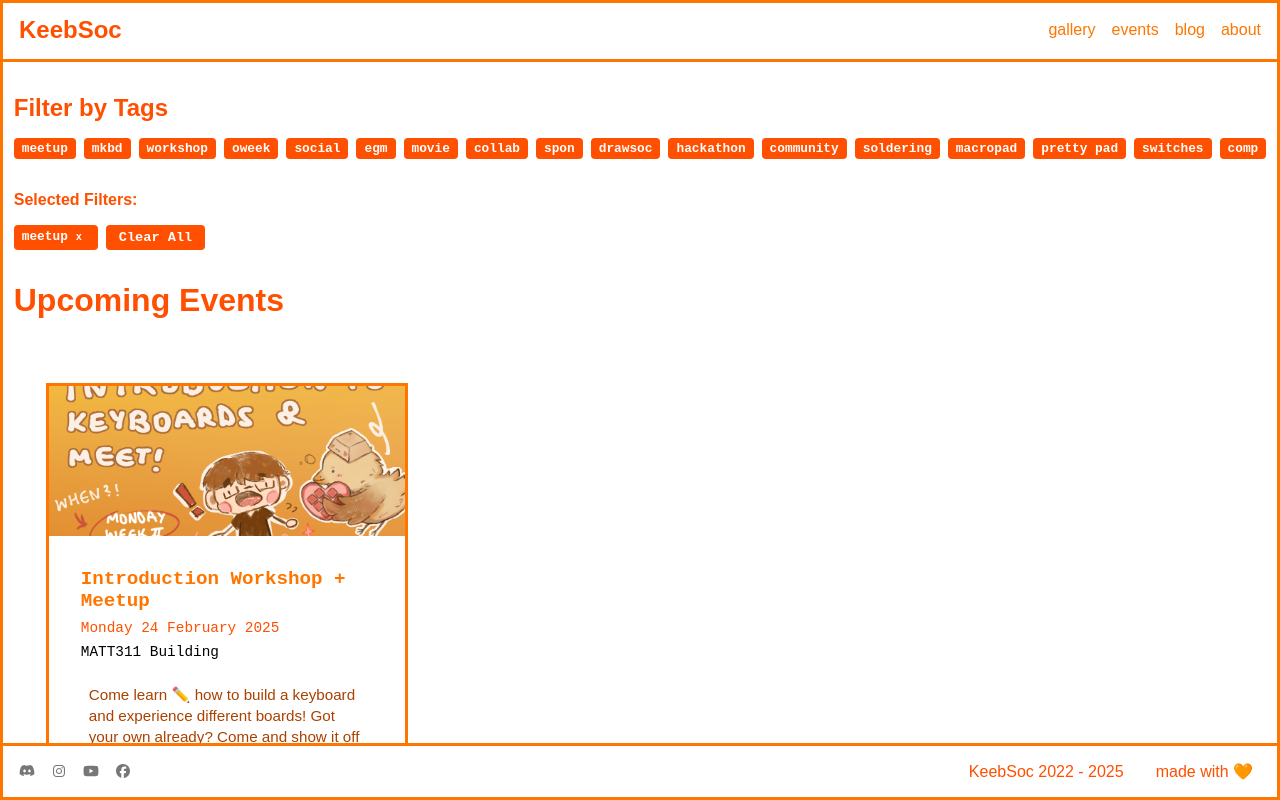
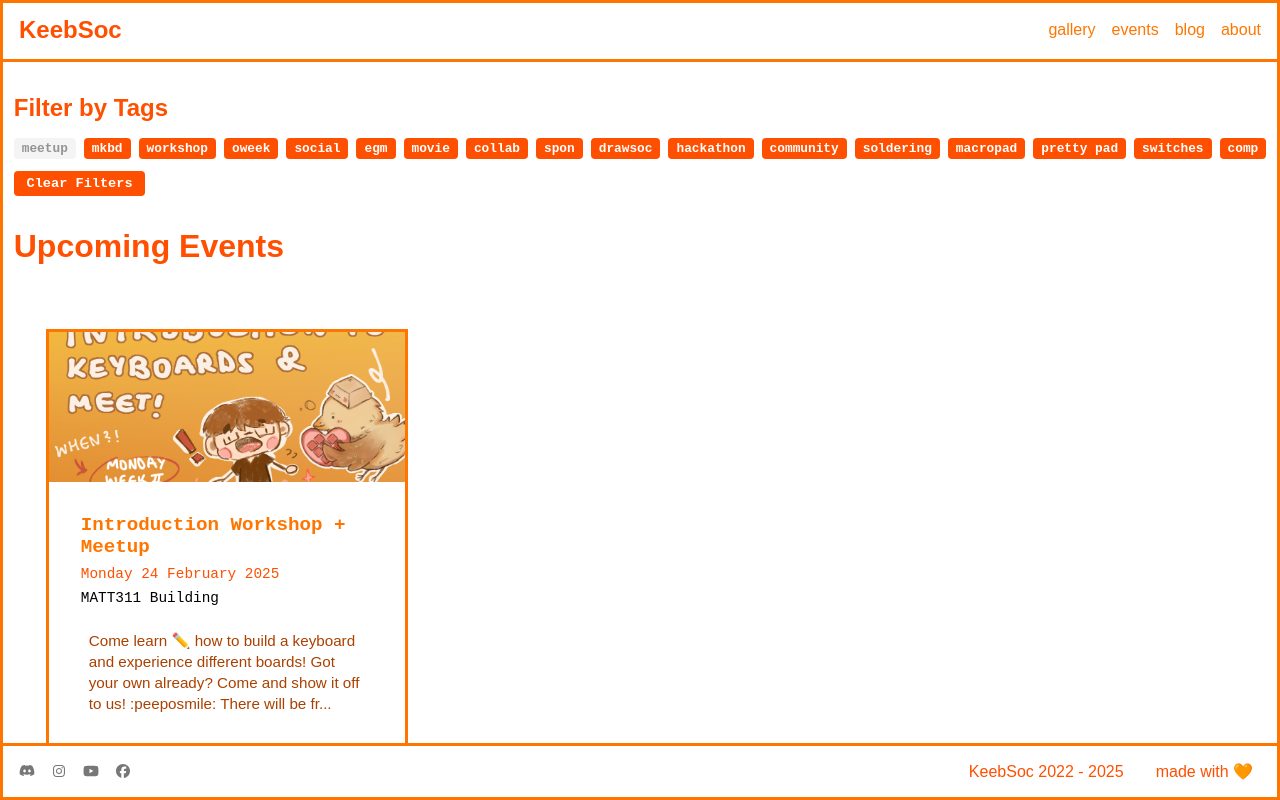
Before and after one commit to UNSW-KeebSoc/site, a Next.js app: page /events in a window 1280 px wide. Both pictures are taken after a click on the button "meetup". Built offline with nearby package versions, Linux system fonts and the light colour scheme.

Commit message:
- fixed formatting (thanks prettier) - use gray as active state when selected on filter based on feedback

```diff
--- a/src/app/(default)/events/page.module.css
+++ b/src/app/(default)/events/page.module.css
@@ -85,19 +85,53 @@
   border-radius: 4px;
   color: white;
   font-weight: bold;
+  position: relative;
+  cursor: pointer;
+  transition: background-color 0.2s, transform 0.1s;
+  outline: none;
+}
+
+.tag:hover:not(.active) {
+  background-color: var(--orange-300);
+}
+
+.tag:focus-visible {
+  outline: 2px dashed var(--cyan);
+  outline-offset: 2px;
+}
+
+.tag:active:not(.active) {
+  transform: scale(0.96);
+}
+
+.tag.active {
+  background-color: #f0f0f0;
+  border-color: #999;
+  color: #666;
+  opacity: 0.7;
+  cursor: default;
 }
 
 .clearButton {
   font-family: "RedHatMono", monospace;
   font-size: 0.85em;
   padding: 0.3rem 0.8rem;
+  margin-top: 0.75rem;
   background-color: var(--orange-400);
   border: 1px solid var(--cyan);
   border-radius: 4px;
   color: white;
   font-weight: bold;
   cursor: pointer;
-    transition: background-color 0.2s, transform 0.1s ease-in-out;
+  transition: background-color 0.2s, transform 0.1s;
+}
+
+.clearButton:hover {
+  background-color: var(--orange-300);
+}
+
+.clearButton:active {
+  transform: scale(0.95);
 }
 
 .message {
--- a/src/app/(default)/events/page.tsx
+++ b/src/app/(default)/events/page.tsx
@@ -51,30 +51,36 @@ export default function EventsPage() {
   const pastEvents = events.filter((event) => new Date(event.date) < now);
 
   const allTags = Array.from(
-        new Set([...upcomingEvents, ...pastEvents].flatMap(event => event.tags || []))
+    new Set(
+      [...upcomingEvents, ...pastEvents].flatMap((event) => event.tags || [])
+    )
   );
   const toggleTag = (tag: string) => {
-        setSelectedTags(prev =>
-            prev.includes(tag) ? prev.filter(t => t !== tag) : [...prev, tag]
+    setSelectedTags((prev) =>
+      prev.includes(tag) ? prev.filter((t) => t !== tag) : [...prev, tag]
     );
   };
   const removeTag = (tag: string) => {
-        setSelectedTags(prev => prev.filter(t => t !== tag));
+    setSelectedTags((prev) => prev.filter((t) => t !== tag));
   };
 
   const filterEvents = (events: Event[]): Event[] =>
     selectedTags.length
-            ? events.filter(event => event.tags?.some(tag => selectedTags.includes(tag)))
+      ? events.filter((event) =>
+          event.tags?.some((tag) => selectedTags.includes(tag))
+        )
       : events;
 
   return (
     <div className={styles.EventsPage}>
       <h3>Filter by Tags</h3>
       <div className={styles.tagList}>
-                {allTags.map(tag => (
+        {allTags.map((tag) => (
           <button
             key={tag}
-                        className={`${styles.tag} ${selectedTags.includes(tag) ? styles.active : ""}`}
+            className={`${styles.tag} ${
+              selectedTags.includes(tag) ? styles.active : ""
+            }`}
             onClick={() => toggleTag(tag)}
           >
             {tag}
@@ -83,23 +89,13 @@ export default function EventsPage() {
       </div>
 
       {selectedTags.length > 0 && (
-                <div>
-                    <h4>Selected Filters:</h4>
-                    <div className={styles.tagList}>
-                        {selectedTags.map(tag => (
-                            <span key={tag} className={styles.tag} onClick={() => removeTag(tag)}>
-                                {tag}
-
-                                <button className={styles.tag}>x</button>
-                            </span>
-                        ))}
-                        <button className={styles.clearButton} onClick={() => setSelectedTags([])}>
-                            Clear All
+        <button
+          className={styles.clearButton}
+          onClick={() => setSelectedTags([])}
+        >
+          Clear Filters
         </button>
-                    </div>
-                </div>
       )}
-
 
       <h2>Upcoming Events</h2>
       <EventList events={filterEvents(upcomingEvents)} />
@@ -114,9 +110,6 @@ interface EventListProps {
   events: Event[];
 }
 
-
-
-
 function EventList({ events }: EventListProps) {
   return (
     <div className={styles.eventsPage}>
@@ -126,26 +119,38 @@ function EventList({ events }: EventListProps) {
         </p>
       ) : (
         <div className={styles.eventsGrid}>
-                    {events.map(event => (
+          {events.map((event) => (
             <Link
-                            href={event.source === "local" ? `/events/${event.slug}` : `https://facebook.com/events/${event.id}`}
+              href={
+                event.source === "local"
+                  ? `/events/${event.slug}`
+                  : `https://facebook.com/events/${event.id}`
+              }
               key={event.id || event.slug}
               className={styles.eventLink}
               target={event.source === "facebook" ? "_blank" : undefined}
-                            rel={event.source === "facebook" ? "noopener noreferrer" : undefined}
+              rel={
+                event.source === "facebook" ? "noopener noreferrer" : undefined
+              }
             >
               <Card image={event.image}>
                 <article className={styles.eventCard}>
                   <h3 className={styles.eventTitle}>{event.title}</h3>
-                                    <time className={styles.eventDate}>{formatDate(event.date, event.endDate)}</time>
+                  <time className={styles.eventDate}>
+                    {formatDate(event.date, event.endDate)}
+                  </time>
                   <div className={styles.eventLocation}>{event.location}</div>
                   <p className={styles.eventDescription}>
-                                        {event.description.length > 150 ? `${event.description.substring(0, 150)}...` : event.description}
+                    {event.description.length > 150
+                      ? `${event.description.substring(0, 150)}...`
+                      : event.description}
                   </p>
                   {event.tags && event.tags.length > 0 && (
                     <div className={styles.tagList}>
-                                            {event.tags.map(tag => (
-                                                <span key={tag} className={styles.tag}>{tag}</span>
+                      {event.tags.map((tag) => (
+                        <span key={tag} className={styles.tag}>
+                          {tag}
+                        </span>
                       ))}
                     </div>
                   )}
```
Lines whose indentation alone changed are shown as unchanged.
